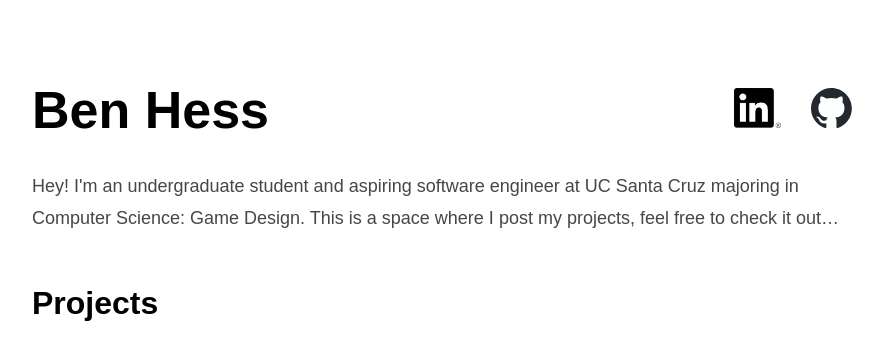
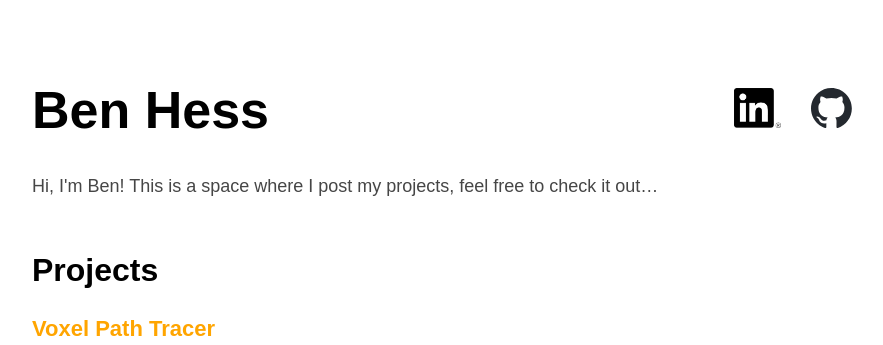
Before and after one commit to benhess02/benhess02.github.io, a plain HTML site: page index.html in a window 1280 px wide. Shown: the top 345 px of the page, without its empty margins (198-1081 px from the left). Drawn offline with Linux system fonts and the light colour scheme.

Commit message:
Update introduction

```diff
--- a/index.html
+++ b/index.html
@@ -29,9 +29,7 @@
             </div>
         </div>
         <p class="about">
-            Hey! I'm an undergraduate student and aspiring software engineer at
-            UC&nbsp;Santa&nbsp;Cruz majoring in Computer&nbsp;Science:&nbsp;Game&nbsp;Design.
-            This is a space where I post my projects, feel free to check it out…
+            Hi, I'm Ben! This is a space where I post my projects, feel free to check it out…
         </p>
         <h2>Projects</h2>
         <div class="project">
```
